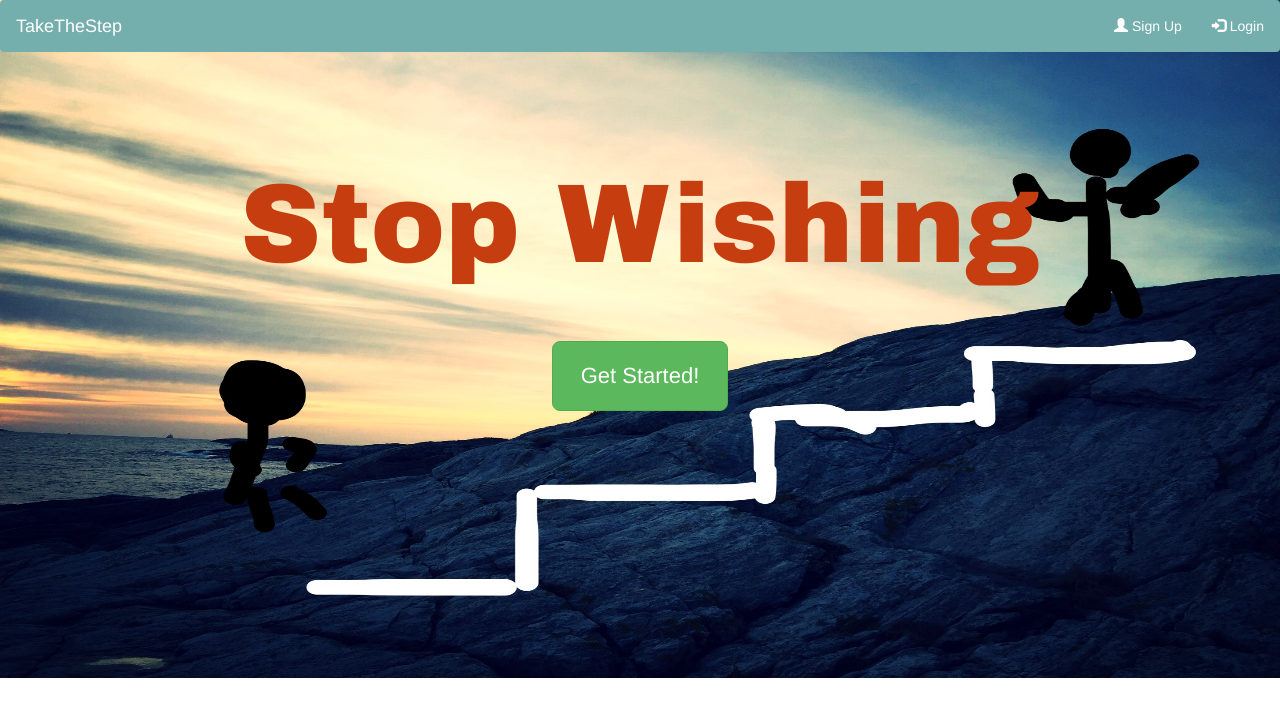
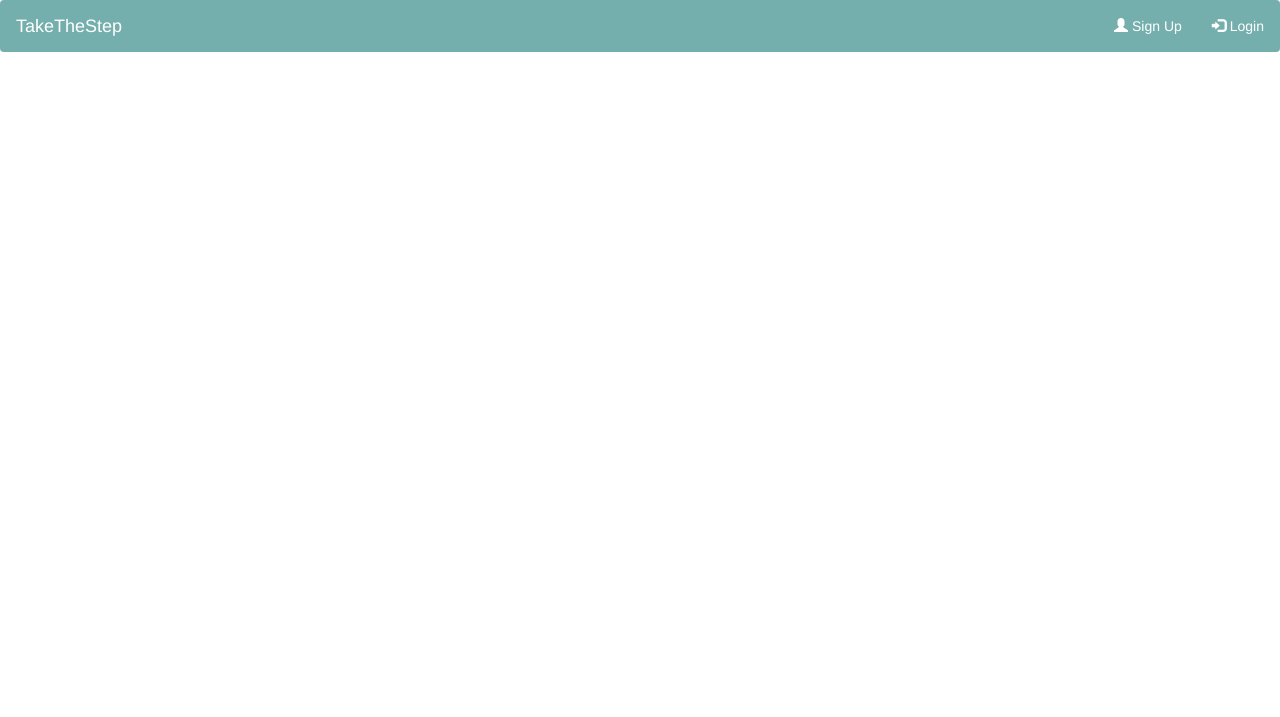
Before and after one commit to nicolai-vs/SportW3b, a PHP site: page /registration.php in a window 1280 px wide. Shown: the top 717 px of the page. Run offline with PHP 8.4, Linux system fonts and the light colour scheme; some libraries are stand-ins or nearby versions.

Commit message:
små ting

```diff
--- a/registration.php
+++ b/registration.php
@@ -6,7 +6,7 @@
     <meta name="viewport" content="width=device-width, initial-scale=1">
     <link rel="stylesheet" href="https://maxcdn.bootstrapcdn.com/bootstrap/3.2.0/css/bootstrap.min.css">
     <link rel="stylesheet" href="felles.css">
-    <link rel="stylesheet" href="home.css">
+    <link rel="stylesheet" href="registration.css.css">
 </head>
 <body>
 <nav class="navbar navbar-custom ">
@@ -21,8 +21,6 @@
     </div>
 </nav>
 <div class=" front" align="center">
-    <h1 class="head">Stop Wishing</h1>
-    <button class="btn btn-success btn-xl" onclick="location.href='registration.php'">  Get Started! </button>
 
     <!-- http://www.w3schools.com/howto/howto_css_login_form.asp for nice login page -->
     <div id="1" class="modal">
```
